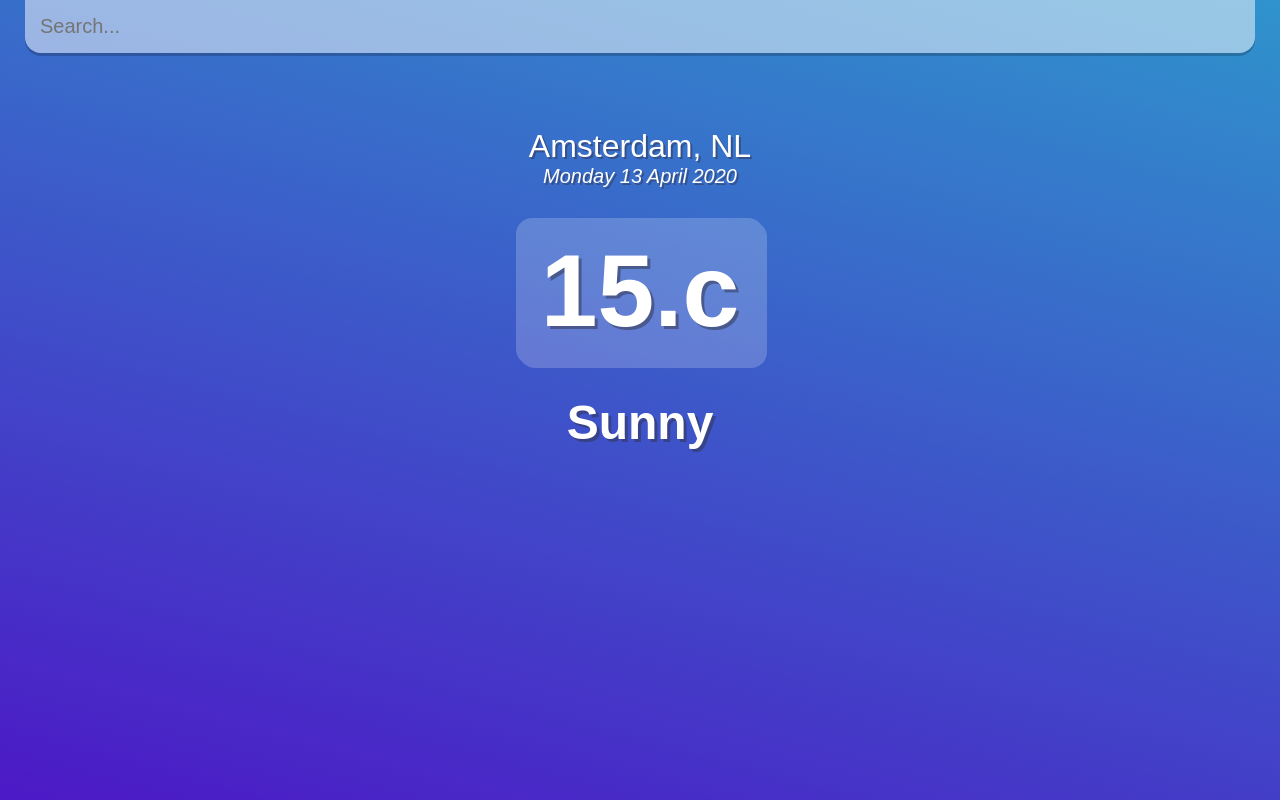
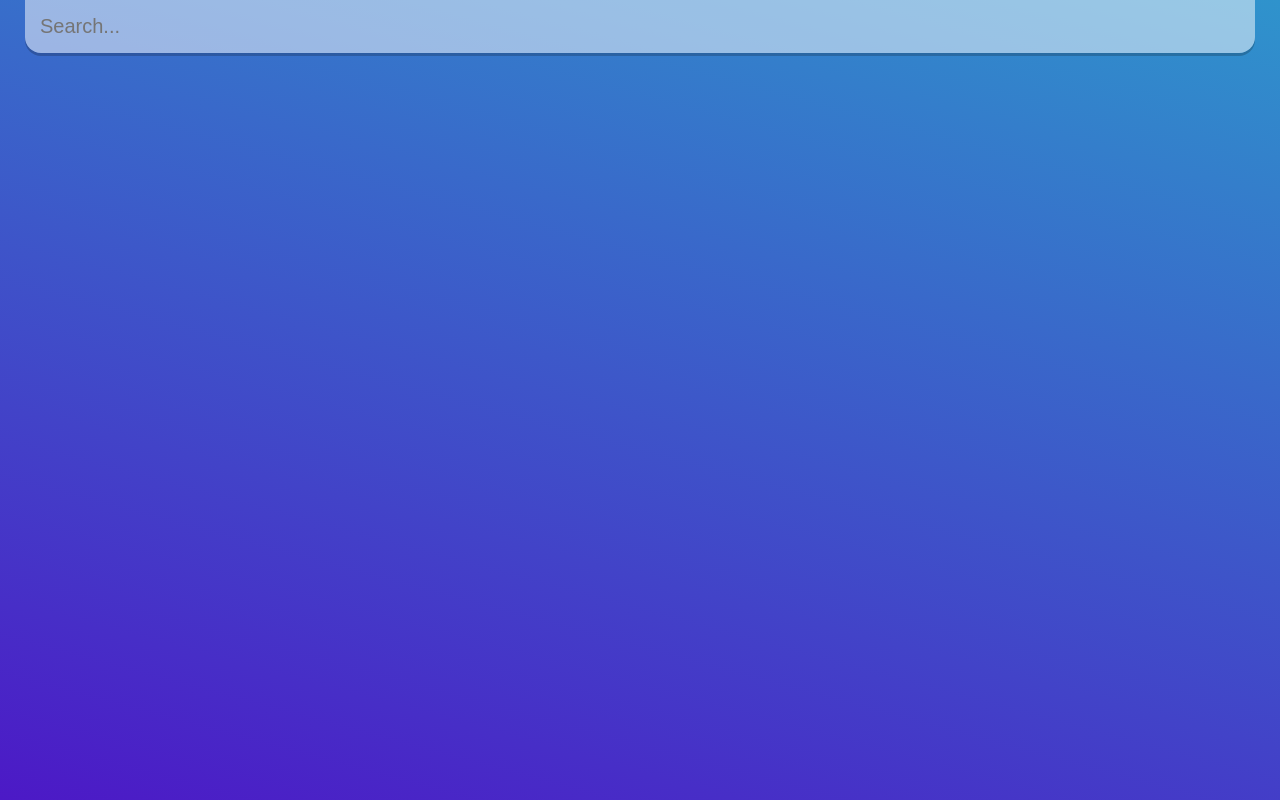
Before and after one commit to recofka/weather-react, a React (Create React App) app: page / in a window 1280 px wide. Built offline with nearby package versions, Linux system fonts and the light colour scheme.

Commit message:
Fetching from API, showing dinamic content

```diff
--- a/src/App.js
+++ b/src/App.js
@@ -1,10 +1,24 @@
-import React from 'react';
+import React, { useState } from 'react';
 
 const api = {
   key: "994bd4a435f53712abee778d3ae2740d",
-  baseURL: "https://api.openweathermap.org/data/2.5"
+  baseURL: "https://api.openweathermap.org/data/2.5/"
 }
 function App() {
+  const [query, setQuery] = useState('');
+  const [weather, setWeather] = useState({});
+
+  const search = event => {
+    if (event.key === "Enter") {
+      fetch(`${api.baseURL}weather?q=${query}&units=metric&APPID=${api.key} `)
+        .then(res => res.json())
+        .then(result => {
+          setWeather(result);
+          setQuery('');
+          console.log(result);
+        });
+    }
+  }
 
   const dataBuilder = (d) => {
     let months = ["January", "February", "March", "April", "May", "June", "July", "August", "September", "October", "November", "December"];
@@ -19,23 +33,32 @@ function App() {
   }
 
   return (
-    <div className="app ">
+    <div className={typeof weather.main != "undefined" ? ((weather.main.temp > 18) ? 'app warm' : 'app') : 'app'}>
       <main>
         <div className="search-box">
           <input
             type="text"
             className="search-bar"
             placeholder="Search..."
+            onChange={e => setQuery(e.target.value)}
+            value={query}
+            onKeyPress={search}
           />
         </div>
-        <div className="location-box">
-          <div className="location">Amsterdam, NL</div>
-          <div className="date">{dataBuilder(new Date())}</div>
-        </div>
-        <div className="weather-box">
-          <div className="temperature"> 15.c</div>
-          <div className="weather-state">Sunny</div>
-        </div>
+        {typeof weather.main != "undefined" ? (
+          <div>
+            <div className="location-box">
+              <div className="location">{weather.name}, {weather.sys.country}</div>
+              <div className="date">{dataBuilder(new Date())}</div>
+            </div>
+            <div className="weather-box">
+              <div className="temperature"> {Math.round(weather.main.temp)}°c</div>
+              <div className="weather-state">{weather.weather[0].description}</div>
+              <img src={`http://openweathermap.org/img/wn/${weather.weather[0].icon}@2x.png`} alt={`${weather.weather[0].main} Icon`}/>
+
+            </div>
+          </div>
+        ) : ('')}
       </main>
     </div>
   );
```
